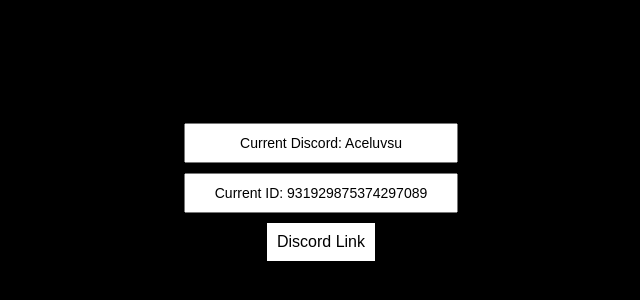
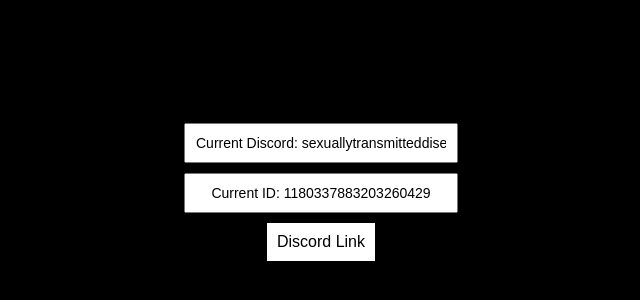
Before and after one commit to ItsA60Lol/itsa60lol, a plain HTML site: page termed.html in a window 1280 px wide. Shown: the part 208-508 px from the top of the page, without its empty margins (319-959 px from the left). Drawn offline with Linux system fonts and the light colour scheme.

Commit message:
Update termed.html

```diff
--- a/termed.html
+++ b/termed.html
@@ -36,8 +36,8 @@
     </style>
 </head>
 <body>
-    <input type="text" value="Current Discord: Aceluvsu" readonly>
-    <input type="text" value="Current ID: 931929875374297089" readonly>
+    <input type="text" value="Current Discord: sexuallytransmitteddiseases" readonly>
+    <input type="text" value="Current ID: 1180337883203260429" readonly>
     <button onclick="window.location.href='https://discord.gg/altshop'">Discord Link</button>
 </body>
 </html>
```
